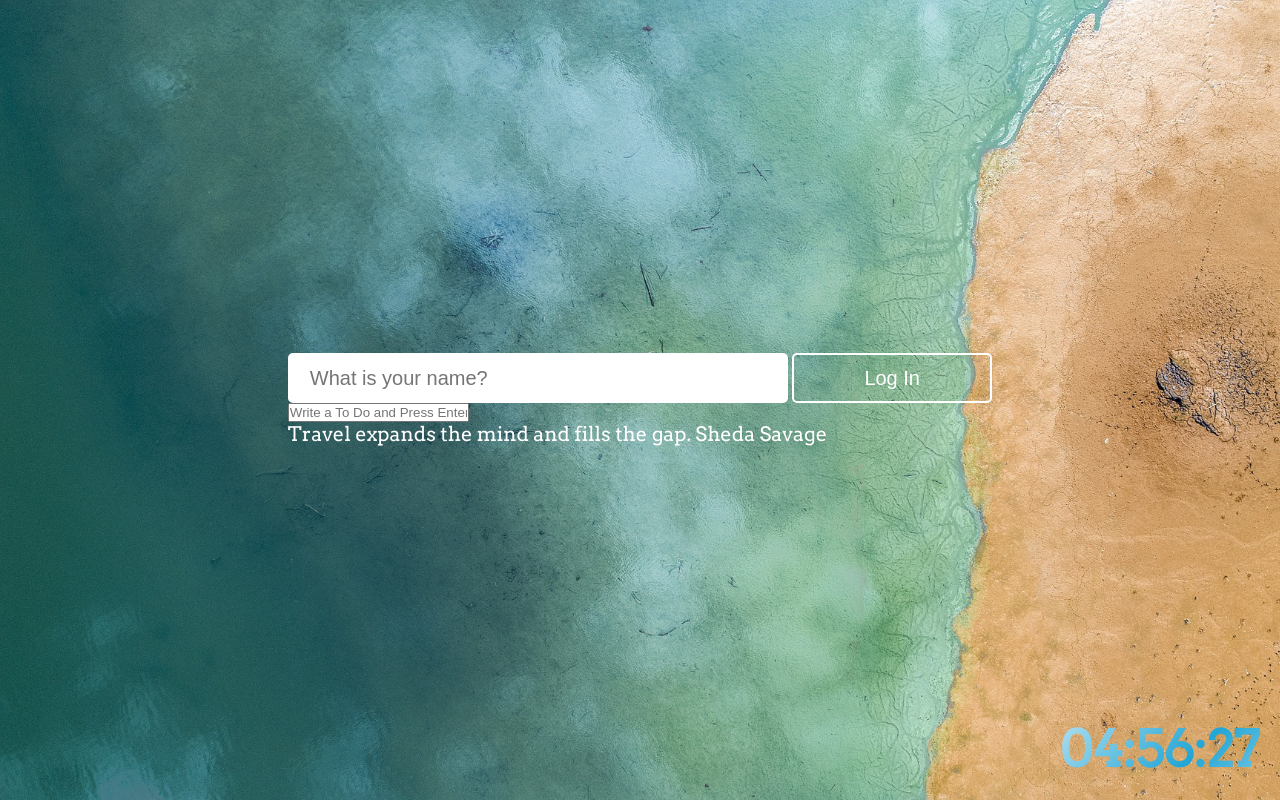
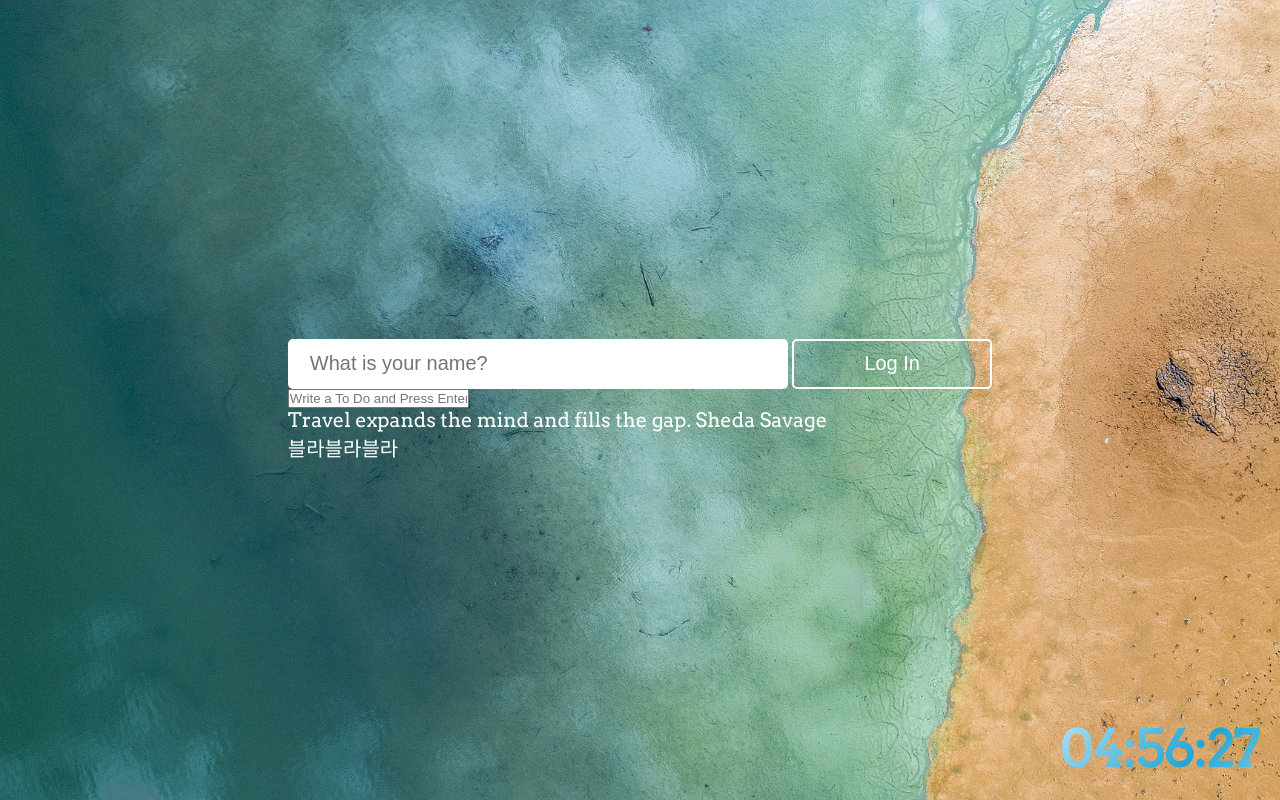
Before and after one commit to worldupKim/project, a plain HTML site: page index.html in a window 1280 px wide. Drawn offline with Linux system fonts and the light colour scheme.

Commit message:
커밋메세지 :wq

```diff
--- a/index.html
+++ b/index.html
@@ -33,6 +33,7 @@
         <span></span>
         <span></span>
       </div>
+      블라블라블라
     </div>
   </div>
 
```
